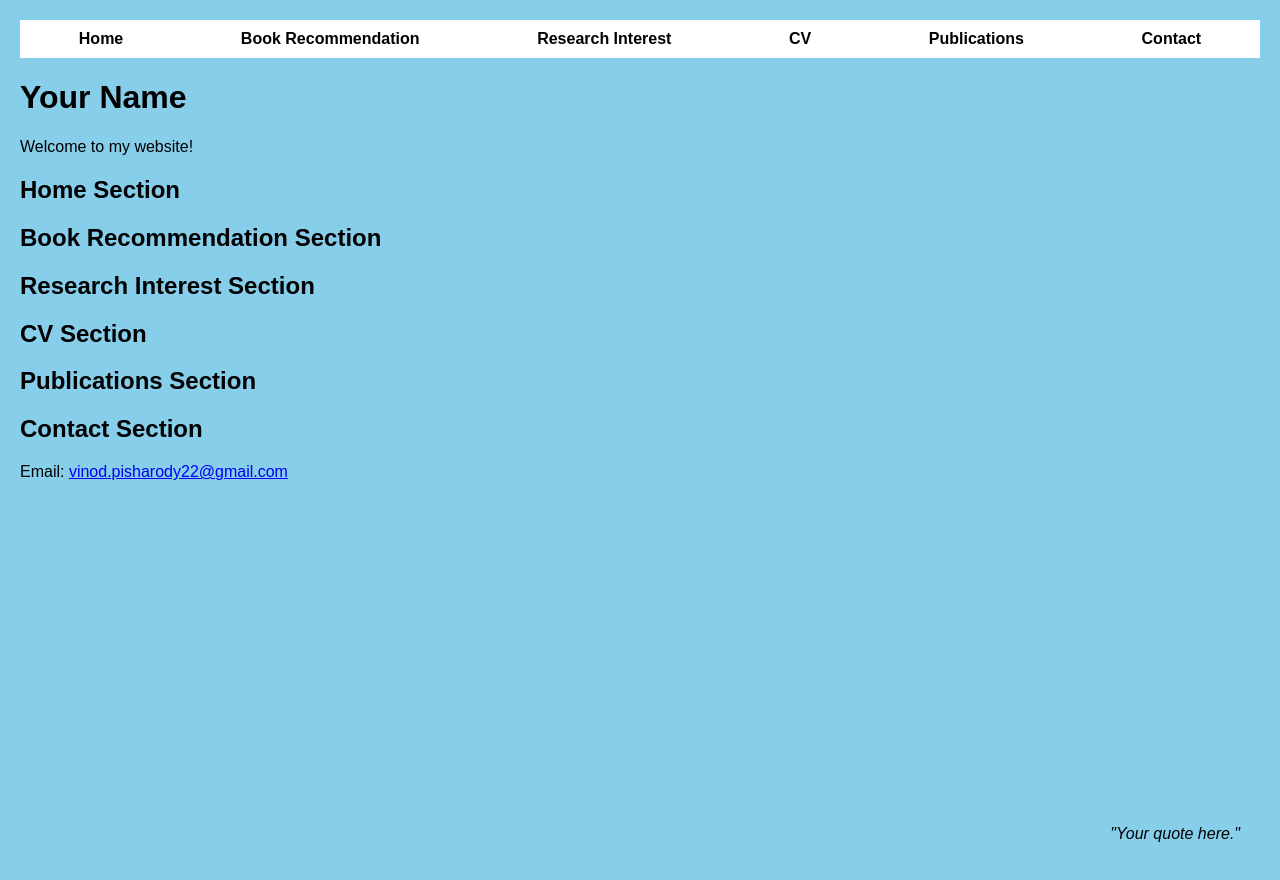
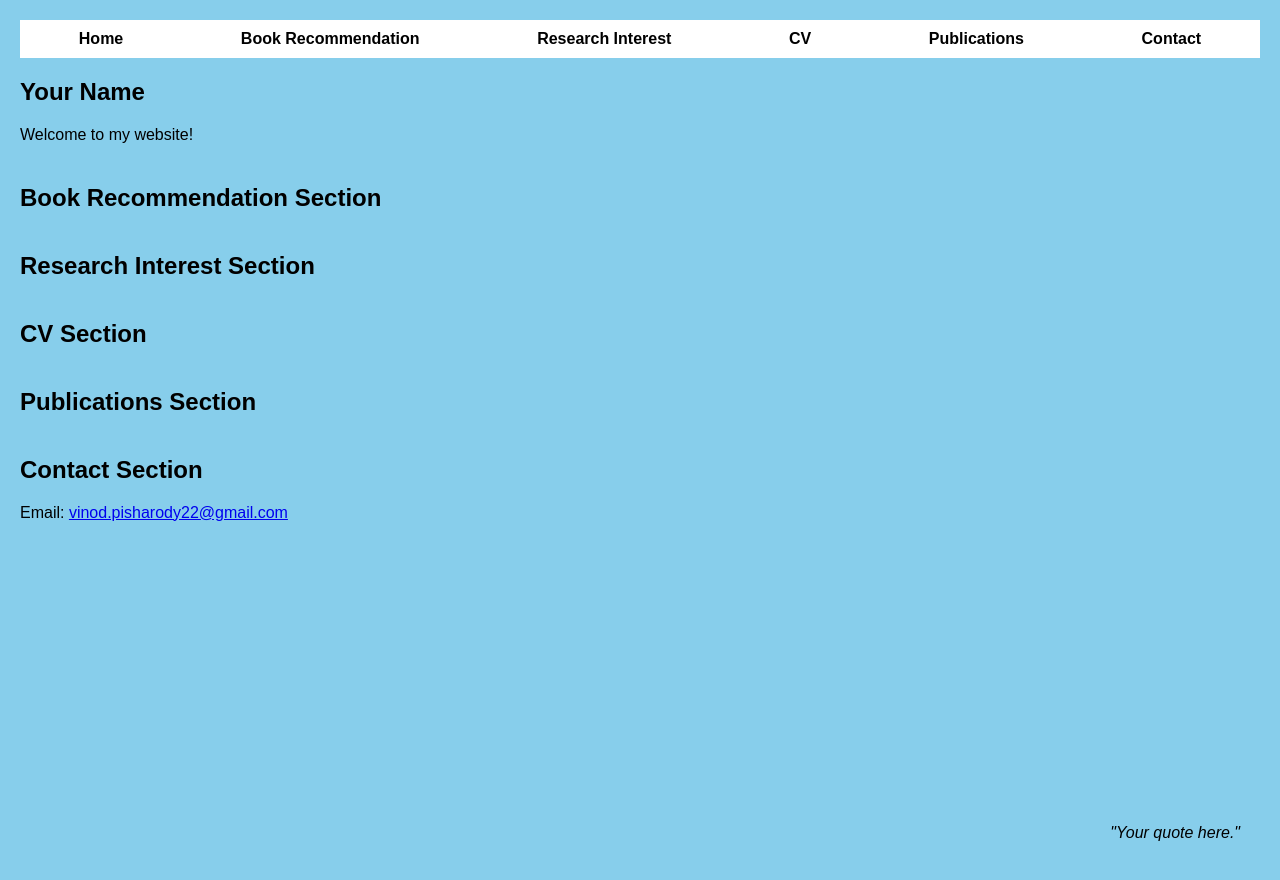
Before and after one commit to vinodpisharody/vinodpisharody.github.io, a plain HTML site: page index.html in a window 1280 px wide. Drawn offline with Linux system fonts and the light colour scheme.

Commit message:
Update index.html

```diff
--- a/index.html
+++ b/index.html
@@ -38,6 +38,10 @@
             color: black;
             font-weight: bold;
         }
+
+        section {
+            margin-bottom: 40px; /* Add space between sections */
+        }
     </style>
 </head>
 <body>
@@ -51,38 +55,35 @@
     </nav>
 
     <div id="container">
-        <h1>Your Name</h1>
-        <p>Welcome to my website!</p>
+        <section id="home">
+            <h1>Your Name</h1>
+            <p>Welcome to my website!</p>
+        </section>
 
-        <div id="home">
-            <h2>Home Section</h2>
-            <!-- Add more content as needed -->
-        </div>
-
-        <div id="book-recommendation">
+        <section id="book-recommendation">
             <h2>Book Recommendation Section</h2>
             <!-- Add more content as needed -->
-        </div>
+        </section>
 
-        <div id="research-interest">
+        <section id="research-interest">
             <h2>Research Interest Section</h2>
             <!-- Add more content as needed -->
-        </div>
+        </section>
 
-        <div id="cv">
+        <section id="cv">
             <h2>CV Section</h2>
             <!-- Add more content as needed -->
-        </div>
+        </section>
 
-        <div id="publications">
+        <section id="publications">
             <h2>Publications Section</h2>
             <!-- Add more content as needed -->
-        </div>
+        </section>
 
-        <div id="contact">
+        <section id="contact">
             <h2>Contact Section</h2>
             <p>Email: <a href="mailto:vinod.pisharody22@gmail.com">vinod.pisharody22@gmail.com</a></p>
-        </div>
+        </section>
 
         <div id="quote">
             <p>"Your quote here."</p>
```
